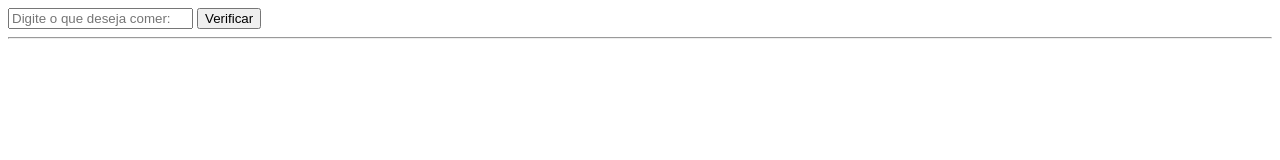
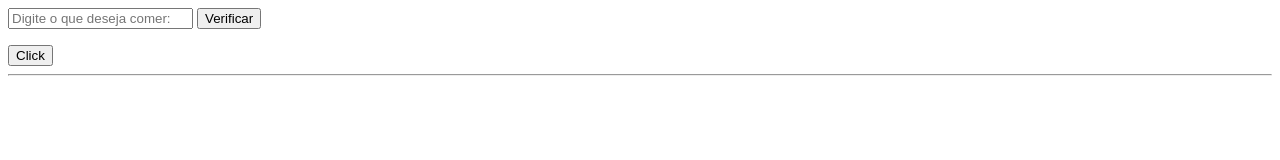
Before and after one commit to PabloJDev/Front-Facul, a plain HTML site: page HTML-Atividade 05/index.html in a window 1280 px wide. Drawn offline with Linux system fonts and the light colour scheme.

Commit message:
Add files via upload

```diff
--- a/HTML-Atividade 05/index.html
+++ b/HTML-Atividade 05/index.html
@@ -10,10 +10,15 @@
         <input type="text" id="comida" placeholder="Digite o que deseja comer: ">
         <button onclick="verificarRefeicao()">Verificar</button>
     </label>
+    <p id="mensagem"></p>
+    <div>
+        <p id="text"></p>
+        <button id="clique" onclick="botaoFor()">Click</button>
+    </div>
 
     <hr>
 
-    <p id="mensagem"></p>
+
 
 
     <script src="script.js"></script>
--- a/HTML-Atividade 05/script.js
+++ b/HTML-Atividade 05/script.js
@@ -14,4 +14,20 @@ function verificarRefeicao() {
     }
 
     paragrafoMensagem.innerHTML = resultado;
+}
+
+function botaoFor() {
+    let paragrafoText = document.getElementById('text');
+
+    for (let i = 0; i < 5; i++) {
+        paragrafoText.innerHTML += i;
+        console.log(i);
+    }
+
+    let lista = ["arroz", "salada", "picanha" ]
+    for (let index = 0; index < lista.length; index++) {
+        const element = lista[index];
+        paragrafoText.innerHTML += `<br>${element}`;
+    }
+
  }
```
